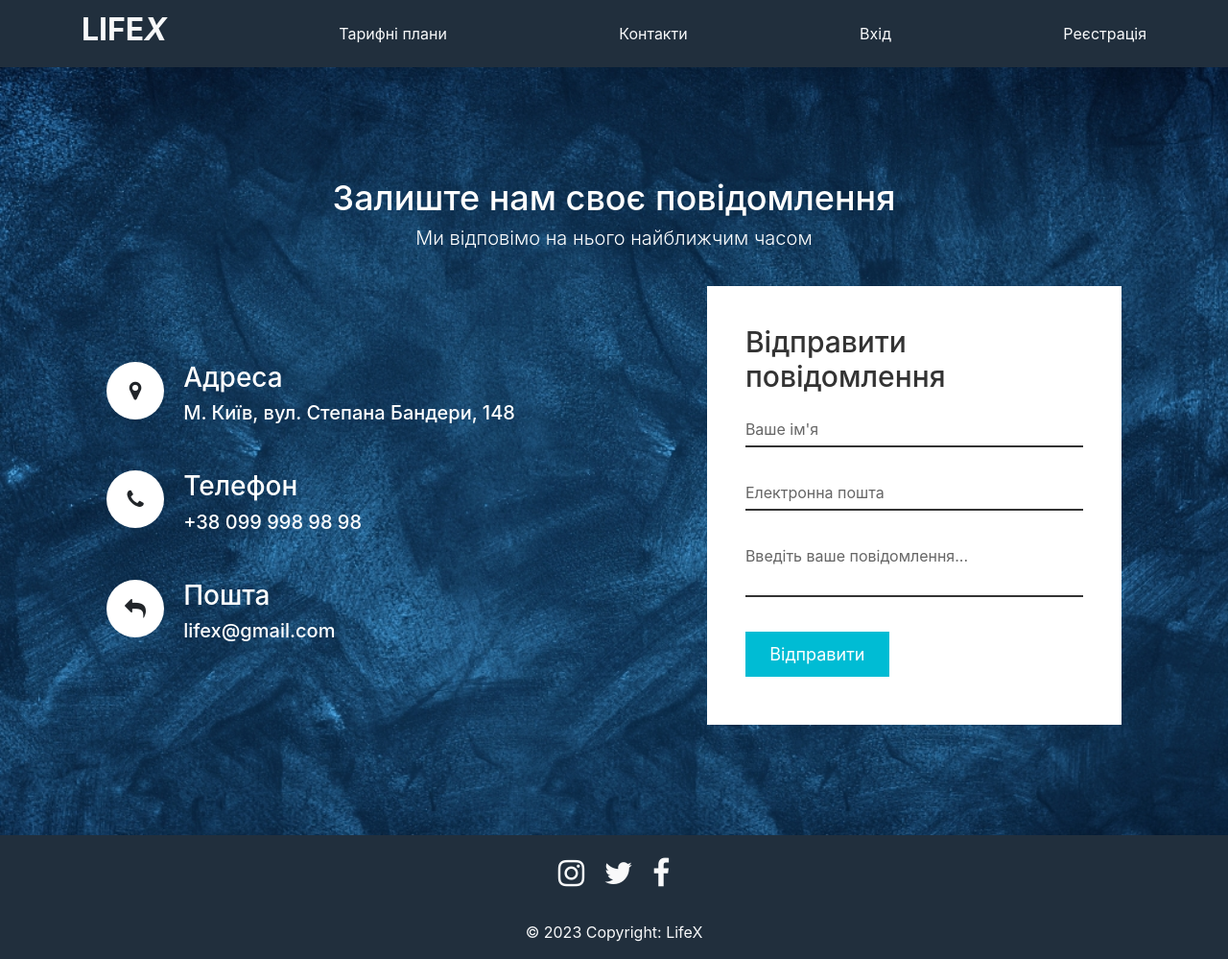
After one commit to AnisimovOleksandr/lifexproject, a Python web app: template templates/contacts.html in a window 1280 px wide. The commit adds this page. Shown: the whole page at 96% size. Run offline with Jinja, Linux system fonts and the light colour scheme; the template is opened without the code that fills it, so the values that code supplies are empty; some libraries are stand-ins or nearby versions.

Commit message:
Added contacts front

```diff
--- /dev/null
+++ b/static/css/contacts.css
@@ -0,0 +1,149 @@
+.contact{
+  position: relative;
+  min-height: 100vh;
+  padding: 50px 100px;
+  display: flex;
+  justify-content: center;
+  align-items: center;
+  flex-direction: column;
+  background: url(../img/contacts_bg.jpg);
+  background-size: cover;
+}
+
+.contact .content{
+  max-width: 800px;
+  text-align: center;
+}
+
+.contact .content h2{
+  font-size: 36px;
+  font-weight: 500;
+  color: #fff;
+}
+.contact .content h5{
+  font-weight: 300;
+  color: #fff;
+}
+
+.info{
+  width: 100%;
+  display: flex;
+  justify-content: center;
+  align-items: center;
+  margin-top: 30px;
+}
+
+.info .contactInfo{
+  widows: 50;
+  display: flex;
+  flex-direction: column;
+}
+
+.info .contactInfo .box{
+  position: relative;
+  padding: 20px 0;
+  display: flex;
+}
+
+.info .contactInfo .box .icon{
+  min-width: 60px;
+  height: 60px;
+  background: #fff;
+  display: flex;
+  justify-content: center;
+  align-items: center;
+  border-radius: 50%;
+  font-size: 22px;
+}
+
+.info .contactInfo .box .text{
+  display: flex;
+  margin-left: 20px;
+  font-size: 16px;
+  color: #fff;
+  flex-direction: column;
+  font-weight: 300;
+}
+
+.info .contactInfo .box .text h3{
+  font-weight: 500;
+  color: #fff;
+}
+
+.contactForm {
+  width: 40%;
+  padding: 40px;
+  background: #fff;
+  margin-left: 200px;
+}
+
+.contactForm h2{
+  font-size: 30px;
+  color: #333;
+  font-weight: 500;
+}
+
+.contactForm .inputBox{
+  position: relative;
+  width: 100%;
+  margin-top: 10px;
+}
+
+.contactForm .inputBox input,
+.contactForm .inputBox textarea{
+  width: 100%;
+  padding: 5px 0;
+  font-size: 16px;
+  margin: 10px 0;
+  border: none;
+  border-bottom: 2px solid #333;
+  outline: none;
+  resize: none;
+}
+
+.contactForm .inputBox span{
+  position: absolute;
+  left: 0;
+  padding: 5px 0;
+  font-size: 16px;
+  margin: 10px 0;
+  pointer-events: none;
+  transition: 0.5s;
+  color: #666;
+}
+
+.contactForm .inputBox input:focus~span,
+.contactForm .inputBox input:valid~span,
+.contactForm .inputBox textarea:focus~span,
+.contactForm .inputBox textarea:focus~span{
+  color: #e91e63;
+  font-size: 12px;
+  transform: translateY(-20px);
+}
+
+.contactForm .inputBox input[type="submit"]{
+  width: 100px;
+  background: #00bcd4;
+  color: #fff;
+  border: none;
+  cursor: pointer;
+  padding: 10px;
+  font-size: 18px;
+}
+
+
+@media (max-width: 991px)
+{
+  .contact {
+    padding: 50px;
+  }
+  .info {
+    flex-direction: column;
+  }
+  .info .contactInfo {
+    margin-bottom: 40px;
+  }
+  .info .contactInfo, .contactForm {
+    width: 100%;
+  }
+}
--- /dev/null
+++ b/templates/contacts.html
@@ -0,0 +1,79 @@
+<!doctype html>
+<html lang="en">
+<head>
+    <!-- Required meta tags -->
+    <meta charset="utf-8">
+    <meta name="viewport" content="width=device-width, initial-scale=1, shrink-to-fit=no">
+    <!-- Bootstrap CSS -->
+    <link rel="stylesheet" href="https://cdn.jsdelivr.net/npm/bootstrap@4.5.3/dist/css/bootstrap.min.css" integrity="sha384-TX8t27EcRE3e/ihU7zmQxVncDAy5uIKz4rEkgIXeMed4M0jlfIDPvg6uqKI2xXr2" crossorigin="anonymous">
+    <link href="https://maxcdn.bootstrapcdn.com/font-awesome/4.1.0/css/font-awesome.min.css" rel="stylesheet">
+    <link rel="stylesheet" href="https://stackpath.bootstrapcdn.com/font-awesome/4.7.0/css/font-awesome.min.css" integrity="sha384-wvfXpqpZZVQGK6TAh5PVlGOfQNHSoD2xbE+QkPxCAFlNEevoEH3Sl0sibVcOQVnN" crossorigin="anonymous">
+    <link rel="stylesheet" href="{{ url_for('static', filename = 'css/contacts.css') }}">
+    <title>Contacts</title>
+</head>
+<body>
+{%include 'nav.html'%}
+
+<section class="contact">
+
+    <div class="content">
+        <h2>Залиште нам своє повідомлення</h2>
+        <h5>Ми відповімо на нього найближчим часом</h5>
+    </div>
+
+    <div class="info">
+         <div class="contactInfo">
+            <div class="box">
+                <div class="icon"><i class="fa fa-map-marker" aria-hidden="true"></i></div>
+                <div class="text">
+                    <h3>Адреса</h3>
+                    <h5>М. Київ, вул. Степана Бандери, 148</h5>
+                </div>
+            </div>
+            <div class="box">
+                <div class="icon"><i class="fa fa-phone" aria-hidden="true"></i></div>
+                <div class="text">
+                    <h3>Телефон</h3>
+                    <h5>+38 099 998 98 98</h5>
+                </div>
+            </div>
+            <div class="box">
+            <div class="icon"><i class="fa fa-reply" aria-hidden="true"></i></div>
+                <div class="text">
+                    <h3>Пошта</h3>
+                    <h5>lifex@gmail.com</h5>
+                </div>
+            </div>
+         </div>
+
+        <div class="contactForm">
+            <form action="{{url_for('contacts')}}" method="post">
+            <h2>Відправити повідомлення</h2>
+            <div class="inputBox">
+                <input type="text" name="name" required="required">
+                <span>Ваше ім'я</span>
+            </div>
+            <div class="inputBox">
+                <input type="email" name="email" required="required">
+                <span>Електронна пошта</span>
+            </div>
+            <div class="inputBox">
+                <textarea name = "text" required="required"></textarea>
+                <span>Введіть ваше повідомлення...</span>
+            </div>
+            <div class="inputBox">
+                <input type="submit" style="width:150px;" name="" value="Відправити">
+            </div>
+            </form>
+        </div>
+    </div>
+
+</section>
+
+{%include 'footer.html'%}
+
+<!-- Option 1: jQuery and Bootstrap Bundle (includes Popper) -->
+    <script src="https://code.jquery.com/jquery-3.5.1.slim.min.js" integrity="sha384-DfXdz2htPH0lsSSs5nCTpuj/zy4C+OGpamoFVy38MVBnE+IbbVYUew+OrCXaRkfj" crossorigin="anonymous"></script>
+    <script src="https://cdn.jsdelivr.net/npm/bootstrap@4.5.3/dist/js/bootstrap.bundle.min.js" integrity="sha384-ho+j7jyWK8fNQe+A12Hb8AhRq26LrZ/JpcUGGOn+Y7RsweNrtN/tE3MoK7ZeZDyx" crossorigin="anonymous"></script>
+  </body>
+</html>
--- a/templates/nav.html
+++ b/templates/nav.html
@@ -1,9 +1,9 @@
 <nav class="site-header sticky-top py-1 navbar navbar-dark" style="background-color: #212F3D;">
   <div class="container d-flex flex-column flex-md-row justify-content-between">
-    <a class="py-2 d-none d-md-inline-block text-light" href="{{url_for('homepage)}}">Головна</a>
-    <a class="py-2 d-none d-md-inline-block text-light" href="#">Тарифні плани</a>
-    <a class="py-2 d-none d-md-inline-block text-light" href="#">Контакти</a>
-    <a class="py-2 d-none d-md-inline-block text-light" href="#">Вхід</a>
-    <a class="py-2 d-none d-md-inline-block text-light" href="#">Реєстрація</a>
+    <a class="py-2 text-light" href="{{url_for('homepage')}}"><h2><strong>LIFE<em>X</em></strong></h2></a>
+    <a class="py-2 d-none d-md-inline-block text-light" href="{{url_for('contacts')}}">Тарифні плани</a>
+    <a class="py-2 d-none d-md-inline-block text-light" href="{{url_for('contacts')}}">Контакти</a>
+    <a class="py-2 d-none d-md-inline-block text-light" href="{{url_for('contacts')}}">Вхід</a>
+    <a class="py-2 d-none d-md-inline-block text-light" href="{{url_for('contacts')}}">Реєстрація</a>
   </div>
 </nav>
```
Also changed, not shown: static/img/contacts_bg.jpg (added).
